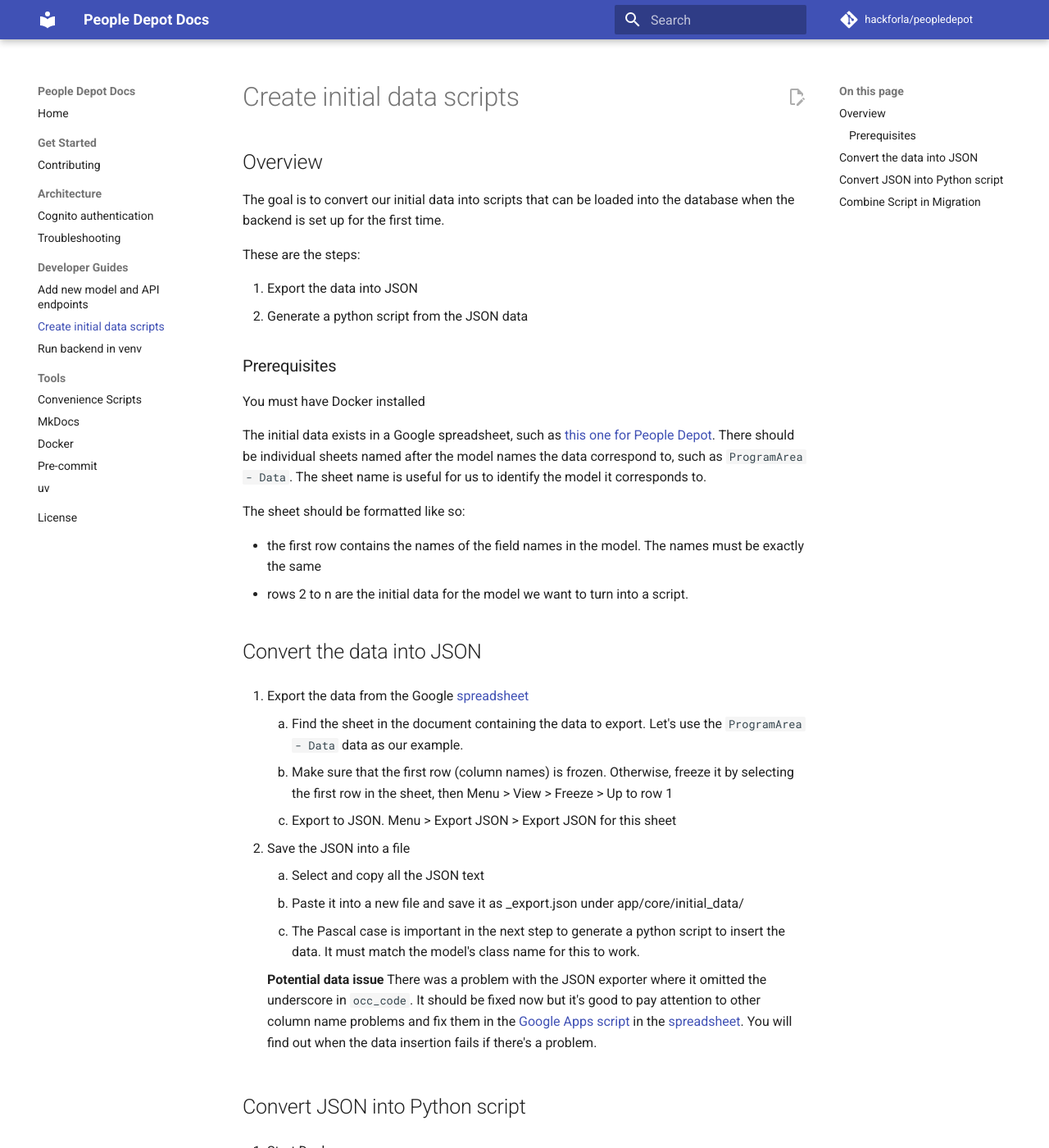
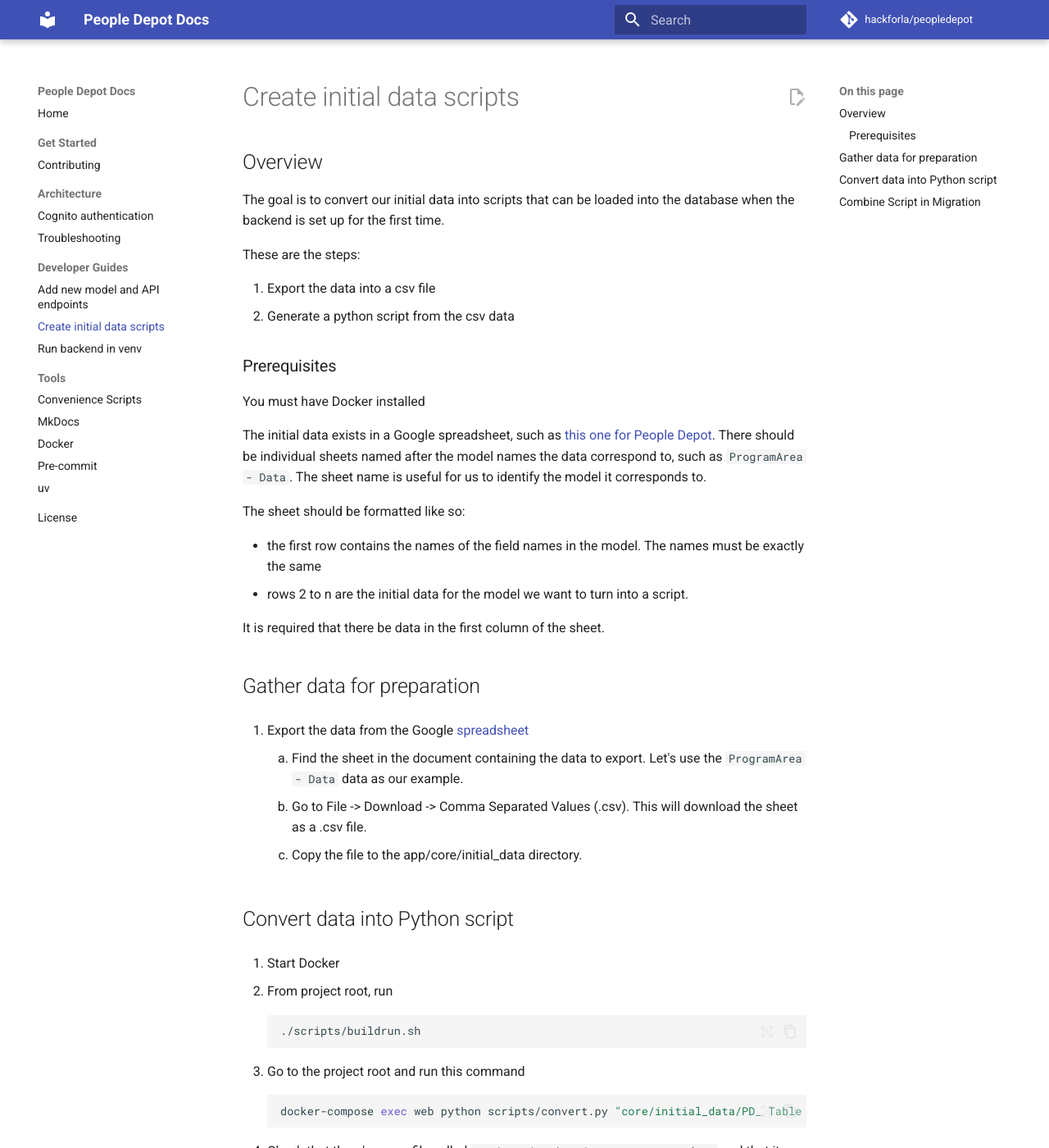
Before and after one commit to hackforla/peopledepot, an MkDocs documentation site: the page built from docs/how-to/create-initial-data-migrations.md, in a window 1280 px wide and 1400 px high. Shown: the whole window at 82% size. Built offline with MkDocs 1.6.1 and Material for MkDocs 9.7.7, drawn with Linux system fonts in a browser that asks for light colours; comment, search, counter and statistics services are not loaded; some of the changed text lies outside the part shown.

Commit message:
Eliminate external JSON export script

````diff
--- a/docs/how-to/create-initial-data-migrations.md
+++ b/docs/how-to/create-initial-data-migrations.md
@@ -6,8 +6,8 @@
 
 These are the steps:
 
-1. Export the data into JSON
-1. Generate a python script from the JSON data
+1. Export the data into a csv file
+1. Generate a python script from the csv data
 
 ### Prerequisites
 
@@ -20,24 +20,17 @@
 - the first row contains the names of the field names in the model. The names must be exactly the same
 - rows 2 to n are the initial data for the model we want to turn into a script.
 
-## Convert the data into JSON
+It is required that there be data in the first column of the sheet.
+
+## Gather data for preparation
 
 1. Export the data from the Google [spreadsheet][pd-data-spreadsheet]
 
     1. Find the sheet in the document containing the data to export. Let's use the `ProgramArea - Data` data as our example.
-    1. Make sure that the first row (column names) is frozen. Otherwise, freeze it by selecting the first row in the sheet, then Menu > View > Freeze > Up to row 1
-    1. Export to JSON. Menu > Export JSON > Export JSON for this sheet
+    1. Go to File -> Download -> Comma Separated Values (.csv). This will download the sheet as a .csv file.
+    1. Copy the file to the app/core/initial_data directory.
 
-1. Save the JSON into a file
-
-    1. Select and copy all the JSON text
-    1. Paste it into a new file and save it as <ModelNameInPascalCase>\_export.json under app/core/initial_data/
-    1. The Pascal case is important in the next step to generate a python script to insert the data. It must match the model's class name for this to work.
-
-    **Potential data issue**
-    There was a problem with the JSON exporter where it omitted the underscore in `occ_code`. It should be fixed now but it's good to pay attention to other column name problems and fix them in the [Google Apps script][apps-script] in the [spreadsheet][pd-data-spreadsheet]. You will find out when the data insertion fails if there's a problem.
-
-## Convert JSON into Python script
+## Convert data into Python script
 
 1. Start Docker
 
@@ -50,7 +43,7 @@
 1. Go to the project root and run this command
 
     ```bash
-    docker-compose exec web python scripts/convert.py core/initial_data/ProgramArea_export.json
+    docker-compose exec web python scripts/convert.py "core/initial_data/PD_ Table and field explanations  - ProgramArea - Data.csv"
     ```
 
 1. Check that there's a new file called `app/core/scripts/programarea_seed.py` and that it looks correct
@@ -135,5 +128,4 @@
     operations = [migrations.RunPython(run, migrations.RunPython.noop)]
     ```
 
-[apps-script]: https://thenewstack.io/how-to-convert-google-spreadsheet-to-json-formatted-text/#:~:text=To%20do%20this,%20click%20Extensions,save%20your%20work%20so%20far.
 [pd-data-spreadsheet]: https://docs.google.com/spreadsheets/d/1x_zZ8JLS2hO-zG0jUocOJmX16jh-DF5dccrd_OEGNZ0/
````
Also changed, not shown: 1 other file.
